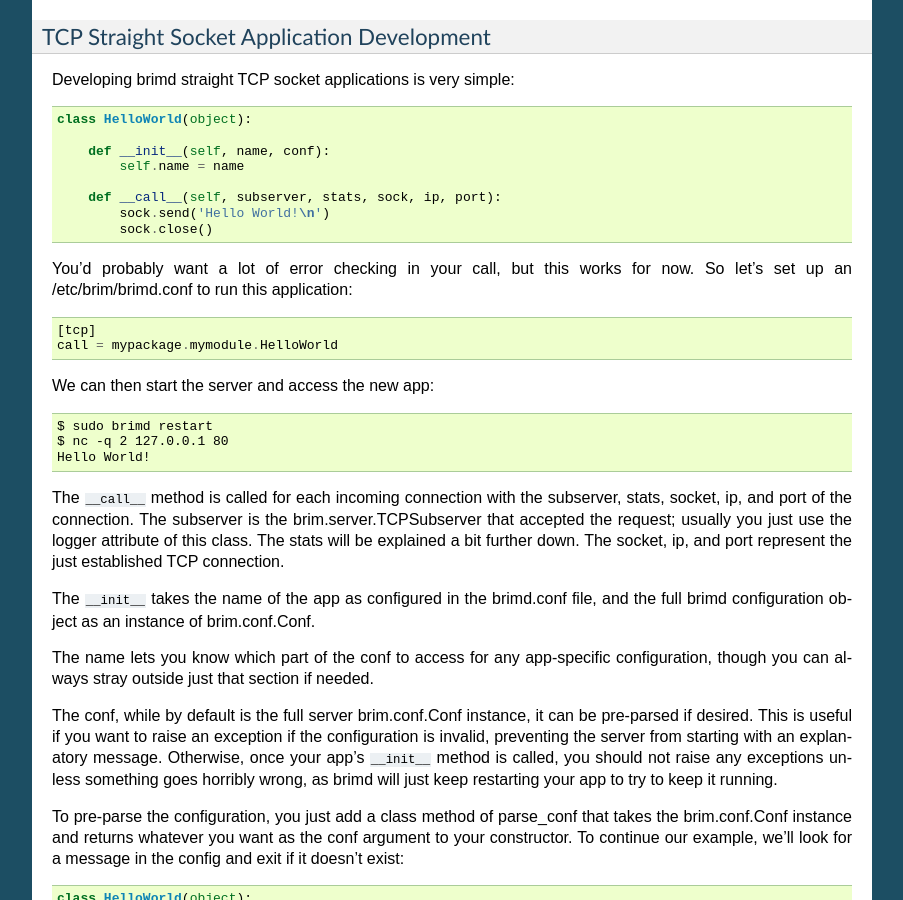
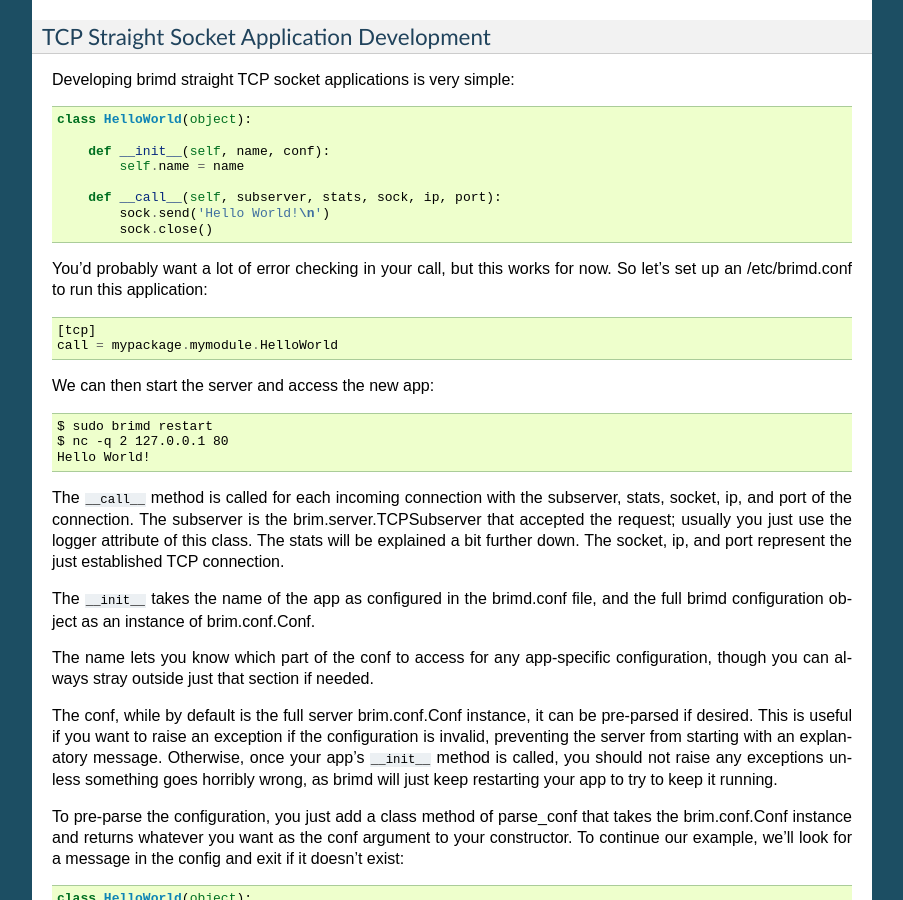
Before and after one commit to gholt/python-brim, a Sphinx documentation site: the page built from doc/source/index.rst, in a window 1280 px wide and 900 px high, scrolled down 12479 px. Shown: the whole window, without its empty margins (198-1101 px from the left). Built offline with Sphinx 7.4.7, drawn with Linux system fonts in a browser that asks for light colours; some of the changed text lies outside the part shown.

Commit message:
Changed to use more standard /etc/brimd.conf

```diff
--- a/brim/__init__.py
+++ b/brim/__init__.py
@@ -22,6 +22,6 @@ using the Eventlet WSGI server) and maintaining background daemons.
 __all__ = ['version_info', 'version']
 
 #: Version information ``(major, minor, revision)``.
-version_info = (0, 2, 0)
+version_info = (0, 3, 0)
 #: Version string ``'major.minor.revision'``.
 version = '.'.join(map(str, version_info))
--- a/doc/source/index.rst
+++ b/doc/source/index.rst
@@ -85,7 +85,7 @@ Usage Examples
 Example WSGI Usage
 ------------------
 
-* Create /etc/brim/brimd.conf::
+* Create /etc/brimd.conf::
 
     [wsgi]
     apps = echo stats
@@ -126,7 +126,7 @@ Example WSGI Multi-Configuration Usage
 
 You can even set up multiple listening address or ports and control them with a single brimd, if you want. This can also be achieved with separate conf files and the -c and -p command line options to brimd, but most should find it easier to have one configuration with additional subconfigs. For example:
 
-* Create /etc/brim/brimd.conf::
+* Create /etc/brimd.conf::
 
     [wsgi]
     apps = echo stats
@@ -179,7 +179,7 @@ The included brimd.conf-sample shows a full set of configuration options availab
 Example TCP Straight Socket Application Usage
 ---------------------------------------------
 
-* Create /etc/brim/brimd.conf::
+* Create /etc/brimd.conf::
 
     [tcp]
     call = brim.tcp_echo.TCPEcho
@@ -196,7 +196,7 @@ Example TCP Straight Socket Application Usage
 
     $ sudo brimd stop
 
-* Create a multi-port /etc/brim/brimd.conf::
+* Create a multi-port /etc/brimd.conf::
 
     [tcp]
     call = brim.tcp_echo.TCPEcho
@@ -224,7 +224,7 @@ The included brimd.conf-sample shows a full set of configuration options availab
 Example UDP Application Usage
 -----------------------------
 
-* Create /etc/brim/brimd.conf::
+* Create /etc/brimd.conf::
 
     [udp]
     call = brim.udp_echo.UDPEcho
@@ -241,7 +241,7 @@ Example UDP Application Usage
 
     $ sudo brimd stop
 
-* Create a multi-port /etc/brim/brimd.conf::
+* Create a multi-port /etc/brimd.conf::
 
     [udp]
     call = brim.udp_echo.UDPEcho
@@ -301,7 +301,7 @@ Developing WSGI applications for brimd is quite similar to other Python WSGI ser
             start_response('200 OK', [('Content-Length', str(len(body)))])
             return body
 
-Here's an example /etc/brim/brimd.conf with this app active::
+Here's an example /etc/brimd.conf with this app active::
 
     [wsgi]
     apps = helloworld
@@ -664,7 +664,7 @@ Developing brimd straight TCP socket applications is very simple::
             sock.send('Hello World!\n')
             sock.close()
 
-You'd probably want a lot of error checking in your call, but this works for now. So let's set up an /etc/brim/brimd.conf to run this application::
+You'd probably want a lot of error checking in your call, but this works for now. So let's set up an /etc/brimd.conf to run this application::
 
     [tcp]
     call = mypackage.mymodule.HelloWorld
@@ -880,7 +880,7 @@ Developing brimd UDP socket applications is also very simple::
         def __call__(self, subserver, stats, sock, datagram, ip, port):
             sock.sendto('Hello World!\n', (ip, port))
 
-You'd probably want a lot of error checking in your call, but this works for now. So let's set up an /etc/brim/brimd.conf to run this application::
+You'd probably want a lot of error checking in your call, but this works for now. So let's set up an /etc/brimd.conf to run this application::
 
     [udp]
     call = mypackage.mymodule.HelloWorld
@@ -1034,7 +1034,7 @@ Daemons for brimd are simply background processes you'd like brimd to ensure are
                 subserver.logger.info('sample log line %s' % line)
                 sleep(60)
 
-So let's set up an /etc/brim/brimd.conf to run this daemon::
+So let's set up an /etc/brimd.conf to run this daemon::
 
     [daemons]
     daemons = helloworld
```
Also changed, not shown: 1 other file.
